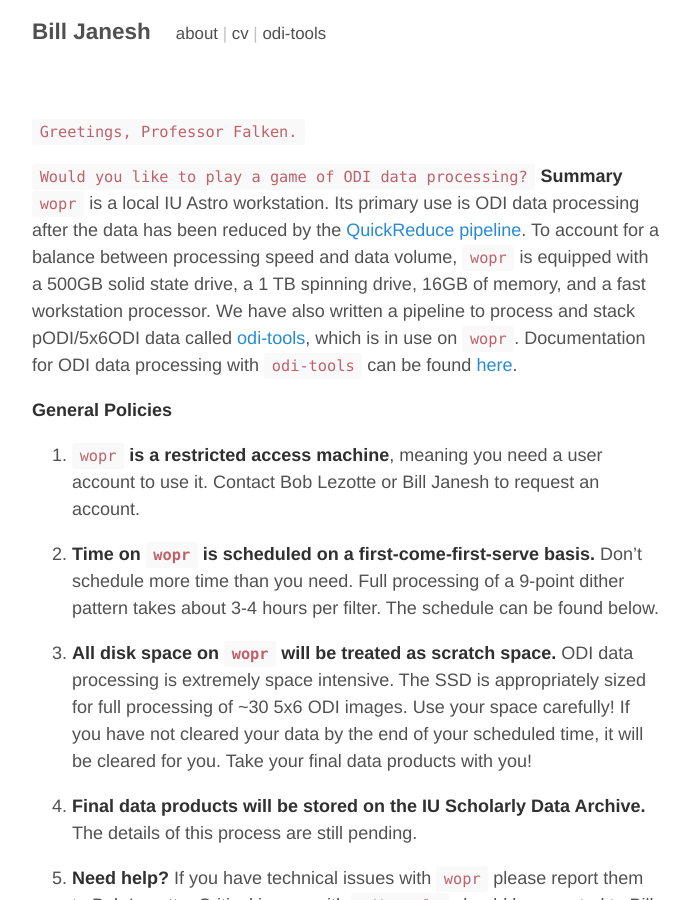
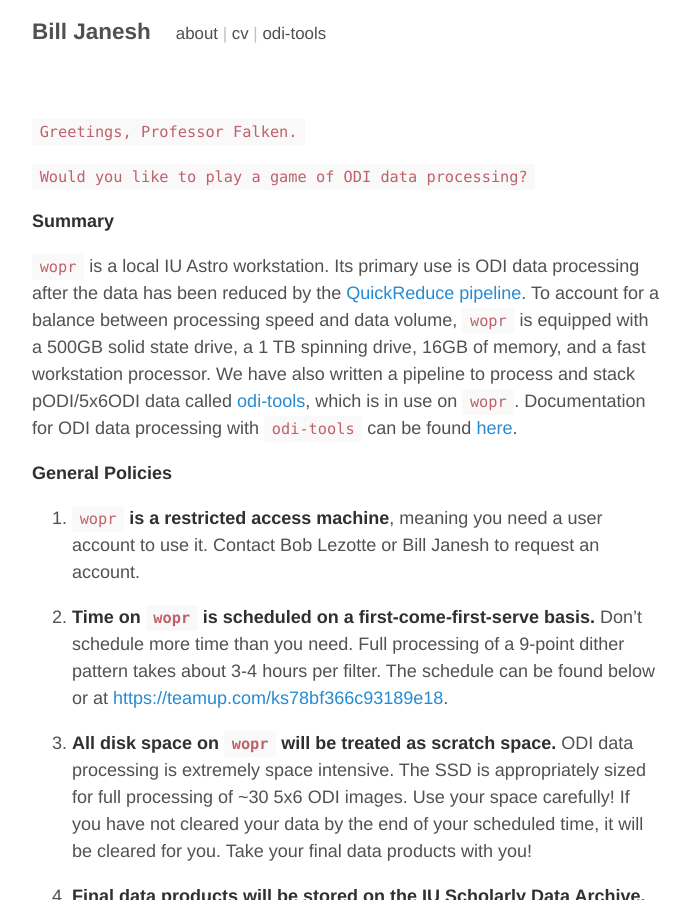
Before and after one commit to bjanesh/bjanesh.github.io, a Jekyll site: the page built from wopr.md, in a window 1280 px wide and 900 px high. Shown: the whole window, without its empty margins (293-982 px from the left). Built offline with Jekyll 4.4.1, drawn with Linux system fonts in a browser that asks for light colours; nearby versions of some CDN libraries.

Commit message:
rearrange page

```diff
--- a/wopr.md
+++ b/wopr.md
@@ -5,21 +5,22 @@
 `Greetings, Professor Falken.`
 
 `Would you like to play a game of ODI data processing?`
+
 **Summary**
+
 `wopr` is a local IU Astro workstation. Its primary use is ODI data processing after the data has been reduced by the [QuickReduce pipeline](https://portal.odi.iu.edu). To account for a balance between processing speed and data volume, `wopr` is equipped with a 500GB solid state drive, a 1 TB spinning drive, 16GB of memory, and a fast workstation processor. We have also written a pipeline to process and stack pODI/5x6ODI data called [odi-tools](https://github.com/bjanesh/odi-tools), which is in use on `wopr`. Documentation for ODI data processing with `odi-tools` can be found [here](http://odi-tools.readthedocs.io).
 
 **General Policies**
+
 1. `wopr` **is a restricted access machine**, meaning you need a user account to use it. Contact Bob Lezotte or Bill Janesh to request an account.
 
-2. **Time on `wopr` is scheduled on a first-come-first-serve basis.** Don't schedule more time than you need. Full processing of a 9-point dither pattern takes about 3-4 hours per filter. The schedule can be found below.
+2. **Time on `wopr` is scheduled on a first-come-first-serve basis.** Don't schedule more time than you need. Full processing of a 9-point dither pattern takes about 3-4 hours per filter. The schedule can be found below or at [https://teamup.com/ks78bf366c93189e18](https://teamup.com/ks78bf366c93189e18).
 
 3. **All disk space on `wopr` will be treated as scratch space.** ODI data processing is extremely space intensive. The SSD is appropriately sized for full processing of ~30 5x6 ODI images. Use your space carefully! If you have not cleared your data by the end of your scheduled time, it will be cleared for you. Take your final data products with you!
 
 4. **Final data products will be stored on the IU Scholarly Data Archive.** The details of this process are still pending.
 
 5. **Need help?** If you have technical issues with `wopr` please report them to Bob Lezotte. Critical issues with `odi-tools` should be reported to Bill Janesh or Owen Boberg. Non-critical issues or feature requests should be submitted as a [Github issue](https://github.com/bjanesh/odi-tools/issues). All other communication should be directed to the `wopr-l` mailing list.
-
-<iframe src="https://teamup.com/ks78bf366c93189e18" frameborder="0" width="100%" height="350"></iframe>
 
 **Getting started**
 
@@ -30,3 +31,5 @@
 4. Run the `odi-tools` data processing scripts as needed.
 5. Run the clean-up script. This will *compress & move* your final products to your home folder and ***delete*** all intermediate data. Don't do this until you are satisfied with your final results!
 6. Notify an administrator when you are finished processing your data.
+
+<iframe src="https://teamup.com/ks78bf366c93189e18" frameborder="0" width="100%" height="350"></iframe>
```
